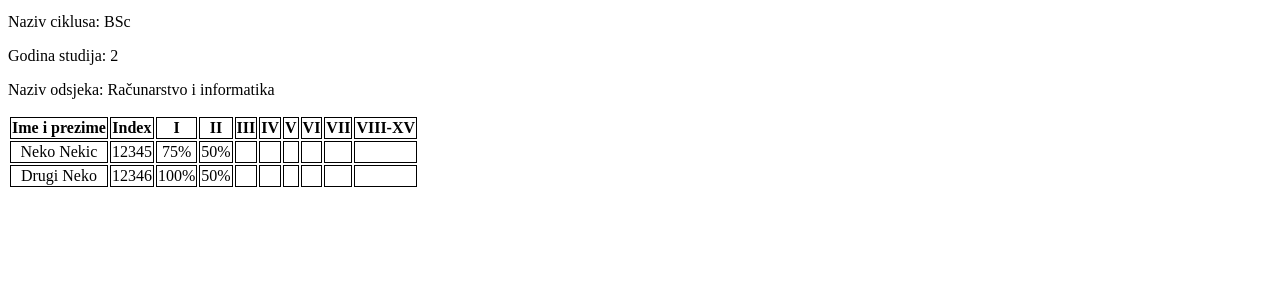
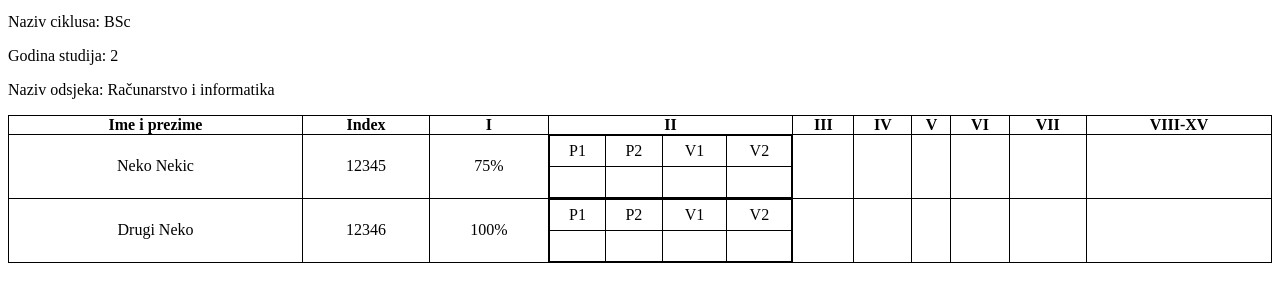
Before and after one commit to Rilenze/web-technologies-project, a plain HTML site: page html/prisustvo.html in a window 1280 px wide. Shown: the part 101-402 px from the top of the page. Drawn offline with Linux system fonts and the light colour scheme.

Commit message:
Trenutna sedmica detaljnije prikazana

```diff
--- a/css/prisustvo.css
+++ b/css/prisustvo.css
@@ -1,13 +1,18 @@
-.tabela, th, td {
+table, th, td {
     border: 1px solid black;
     border-collapse: collapse;
     text-align: center;
+    padding: 0;
 }
+table {
+    width: 100%;
+}
+td > table > tr > td{
+    height: 30px;
+}
+/*
 .red {
    height: 40px;
-}
-.tabela {
-    width: 100%;
 }
 .zeleno {
     background-color: rgb(69, 190, 69);
@@ -29,4 +34,4 @@
 }
 .ostale {
     width: 30%;
-}
+}*/
--- a/scripts/TabelaPrisustvo.js
+++ b/scripts/TabelaPrisustvo.js
@@ -1,4 +1,6 @@
 let TabelaPrisustvo = function(divRef, podaci) {
+    trenutnaSedmica = podaci.prisustva[podaci.prisustva.length - 1].sedmica;
+
     let naslovi = ['Ime i prezime', 'Index', 'I', 'II', 'III', 'IV', 'V', 'VI', 'VII', 'VIII-XV'];
 
     let table = document.createElement('table');
@@ -30,6 +32,45 @@ let TabelaPrisustvo = function(divRef, podaci) {
 
         //sedmice
         for (let j=1; j<9; j++) {
+            if (j == trenutnaSedmica) {
+                let cellMiniTabela = document.createElement('td');
+                let miniTabela = document.createElement('table');
+
+                // Vjezbe i predavanja
+                let miniRow = document.createElement('tr');
+
+                for (let k=1; k<=brojPredavanjaSedmicno; k++) {
+                    let cellP = document.createElement('td');
+                    let tekstP = 'P' + k;
+                    let polje = document.createTextNode(tekstP);
+                    cellP.appendChild(polje);
+                    miniRow.appendChild(cellP);
+                }
+
+                for (let k=1; k<=brojVjezbiSedmicno; k++) {
+                    let cellV = document.createElement('td');
+                    let tekstV = 'V' + k;
+                    let polje = document.createTextNode(tekstV);
+                    cellV.appendChild(polje);
+                    miniRow.appendChild(cellV);
+                }
+                miniTabela.appendChild(miniRow);
+
+                // kockice
+
+                let miniRow2 = document.createElement('tr');
+                for (let k=1; k<=brojPredavanjaSedmicno + brojVjezbiSedmicno; k++) {
+                    let cell = document.createElement('td');
+                    miniRow2.appendChild(cell);
+                }
+                miniTabela.appendChild(miniRow2);
+
+                cellMiniTabela.appendChild(miniTabela);
+                row.appendChild(cellMiniTabela);
+
+                continue;
+            }
+
             let imaPrisustvo = false;
             podaci.prisustva.forEach(prisustvo => {
                 if (prisustvo.sedmica == j && prisustvo.index == podaci.studenti[i].index) {
--- a/scripts/prisustvo.js
+++ b/scripts/prisustvo.js
@@ -1,3 +1,5 @@
+
+
 let div = document.getElementById("table");
 
 //instanciranje
```
Lines whose indentation alone changed are shown as unchanged.
